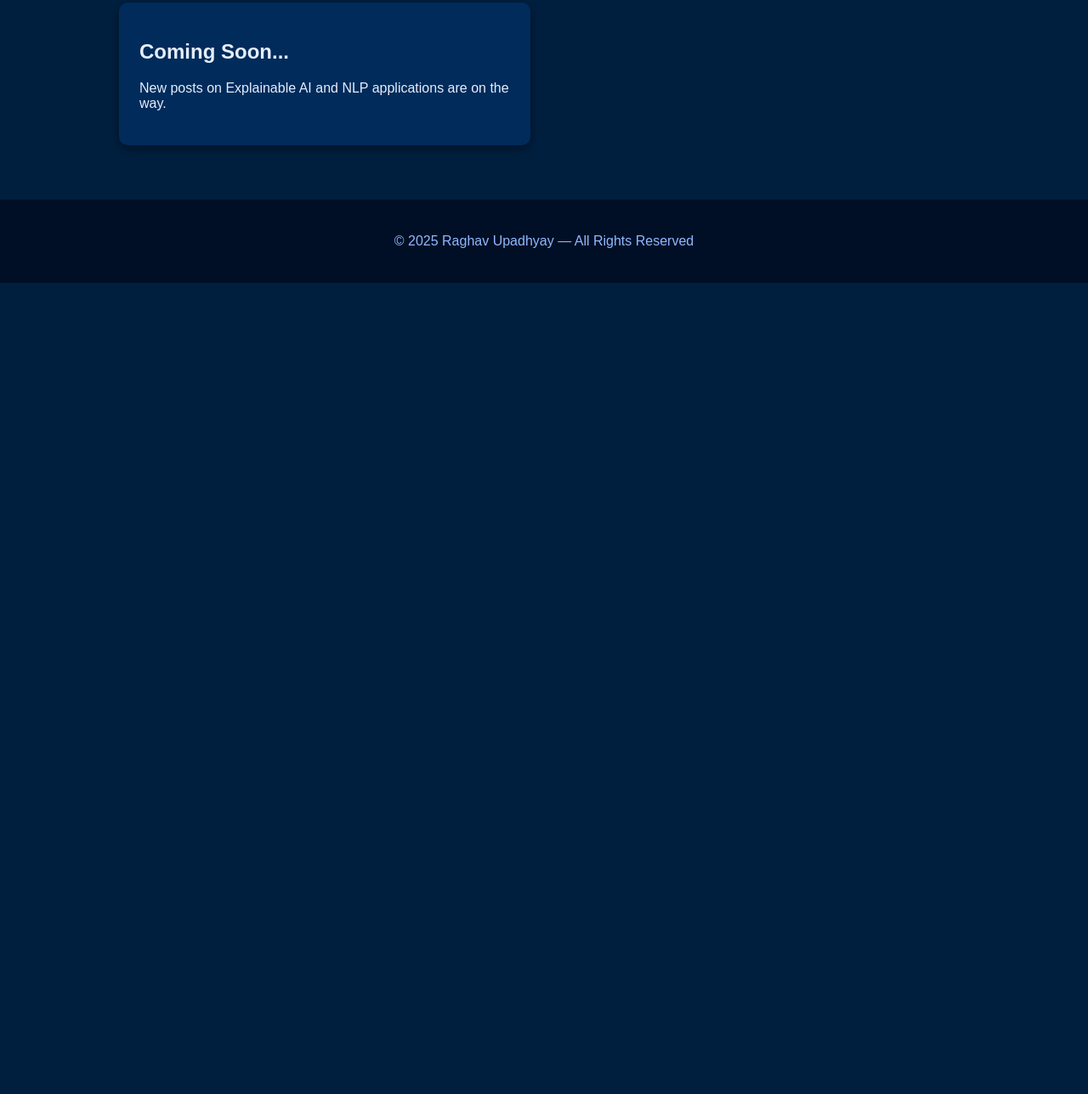
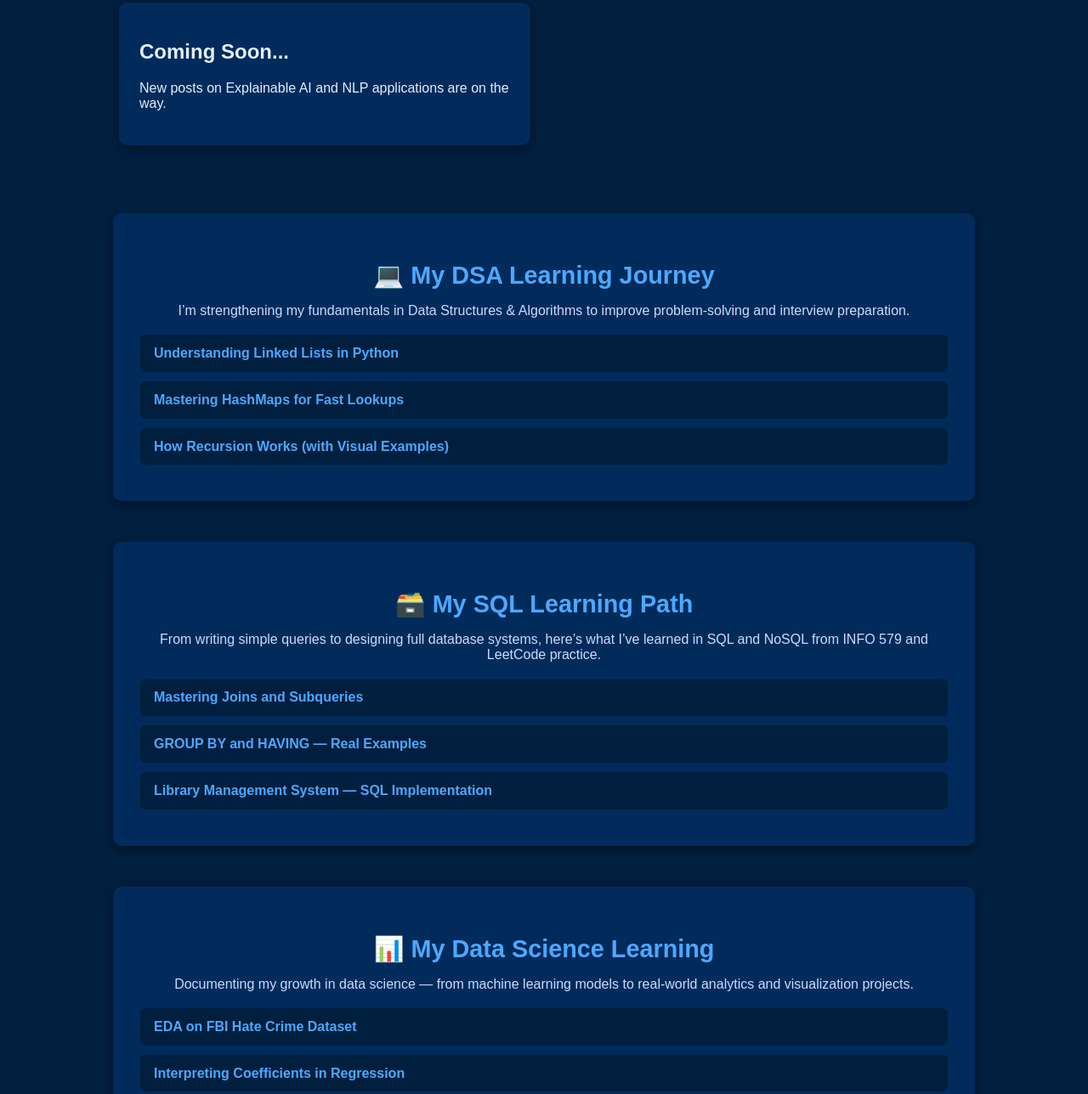
Before and after one commit to raghav-upadhyay2002/blogs, a plain HTML site: page index.html in a window 1280 px wide. Shown: the part 563-1851 px from the top of the page at 85% size. Before the commit the page ends 896 px from the top, so only its background shows below. Drawn offline with Linux system fonts and the light colour scheme.

Commit message:
Add learning sections for DSA, SQL, and Data Science to index.html and style them in styles.css

```diff
--- a/assets/css/styles.css
+++ b/assets/css/styles.css
@@ -73,3 +73,64 @@ footer {
   color: #8fb8ff;
   margin-top: 2rem;
 }
+/* === Learning Sections === */
+.learning-section {
+  background-color: #002b5b;
+  margin: 3rem auto;
+  max-width: 950px;
+  padding: 2rem;
+  border-radius: 10px;
+  box-shadow: 0 4px 12px rgba(0, 0, 0, 0.4);
+  transition: transform 0.2s ease;
+}
+
+.learning-section:hover {
+  transform: translateY(-5px);
+}
+
+.learning-section h2 {
+  color: #4da8ff;
+  font-size: 1.8rem;
+  margin-bottom: 0.8rem;
+  text-align: center;
+}
+
+.learning-section p {
+  color: #c9dbff;
+  font-size: 1rem;
+  margin-bottom: 1.2rem;
+  text-align: center;
+}
+
+.learning-section ul {
+  list-style: none;
+  padding: 0;
+  margin: 0;
+}
+
+.learning-section li {
+  background-color: #001f3f;
+  margin: 0.7rem 0;
+  padding: 0.8rem 1rem;
+  border-radius: 6px;
+  transition: background-color 0.2s ease;
+}
+
+.learning-section li:hover {
+  background-color: #003a75;
+}
+
+.learning-section a {
+  color: #4da8ff;
+  font-weight: 600;
+  text-decoration: none;
+}
+
+.learning-section a:hover {
+  text-decoration: underline;
+}
+
+/* Optional — spacing before footer */
+footer {
+  margin-top: 3rem;
+}
--- a/index.html
+++ b/index.html
@@ -17,6 +17,7 @@
     <p>Diving deep into Machine Learning, NLP, and real-world data problems.</p>
   </header>
 
+  <!-- Existing Blog Posts -->
   <section class="posts">
     <article>
       <img src="assets/images/bitcoin_blog.jpg" alt="Bitcoin Volatility">
@@ -38,6 +39,39 @@
     </article>
   </section>
 
+  <!-- NEW SECTION: DSA Learning -->
+  <section class="learning-section" id="dsa-learning">
+    <h2>💻 My DSA Learning Journey</h2>
+    <p>I’m strengthening my fundamentals in Data Structures & Algorithms to improve problem-solving and interview preparation.</p>
+    <ul>
+      <li><a href="assets/posts/linked-lists.html">Understanding Linked Lists in Python</a></li>
+      <li><a href="assets/posts/hashmaps.html">Mastering HashMaps for Fast Lookups</a></li>
+      <li><a href="assets/posts/recursion.html">How Recursion Works (with Visual Examples)</a></li>
+    </ul>
+  </section>
+
+  <!-- NEW SECTION: SQL Learning -->
+  <section class="learning-section" id="sql-learning">
+    <h2>🗃️ My SQL Learning Path</h2>
+    <p>From writing simple queries to designing full database systems, here’s what I’ve learned in SQL and NoSQL from INFO 579 and LeetCode practice.</p>
+    <ul>
+      <li><a href="assets/posts/sql-joins.html">Mastering Joins and Subqueries</a></li>
+      <li><a href="assets/posts/sql-aggregate.html">GROUP BY and HAVING — Real Examples</a></li>
+      <li><a href="assets/posts/library-db.html">Library Management System — SQL Implementation</a></li>
+    </ul>
+  </section>
+
+  <!-- NEW SECTION: Data Science Learning -->
+  <section class="learning-section" id="ds-learning">
+    <h2>📊 My Data Science Learning</h2>
+    <p>Documenting my growth in data science — from machine learning models to real-world analytics and visualization projects.</p>
+    <ul>
+      <li><a href="assets/posts/eda-hate-crime.html">EDA on FBI Hate Crime Dataset</a></li>
+      <li><a href="assets/posts/regression-coefficients.html">Interpreting Coefficients in Regression</a></li>
+      <li><a href="assets/posts/lstm-bitcoin.html">Short-Term Bitcoin Price Prediction using LSTM</a></li>
+    </ul>
+  </section>
+
   <footer>
     <p>© 2025 Raghav Upadhyay — All Rights Reserved</p>
   </footer>
```
